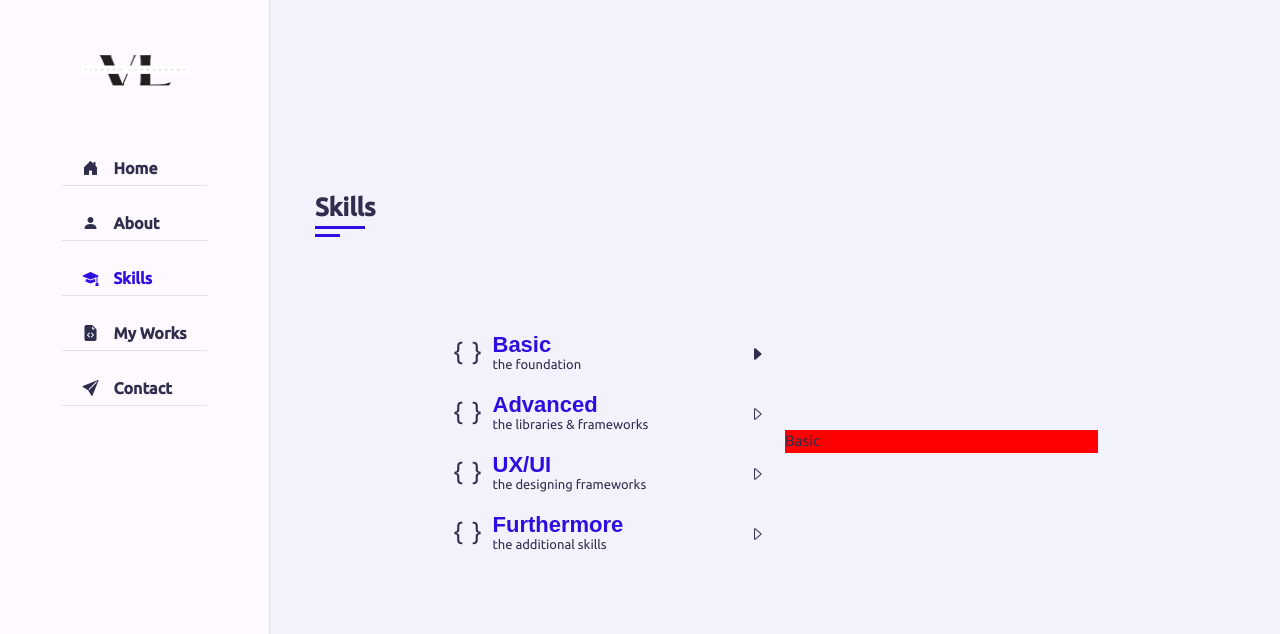
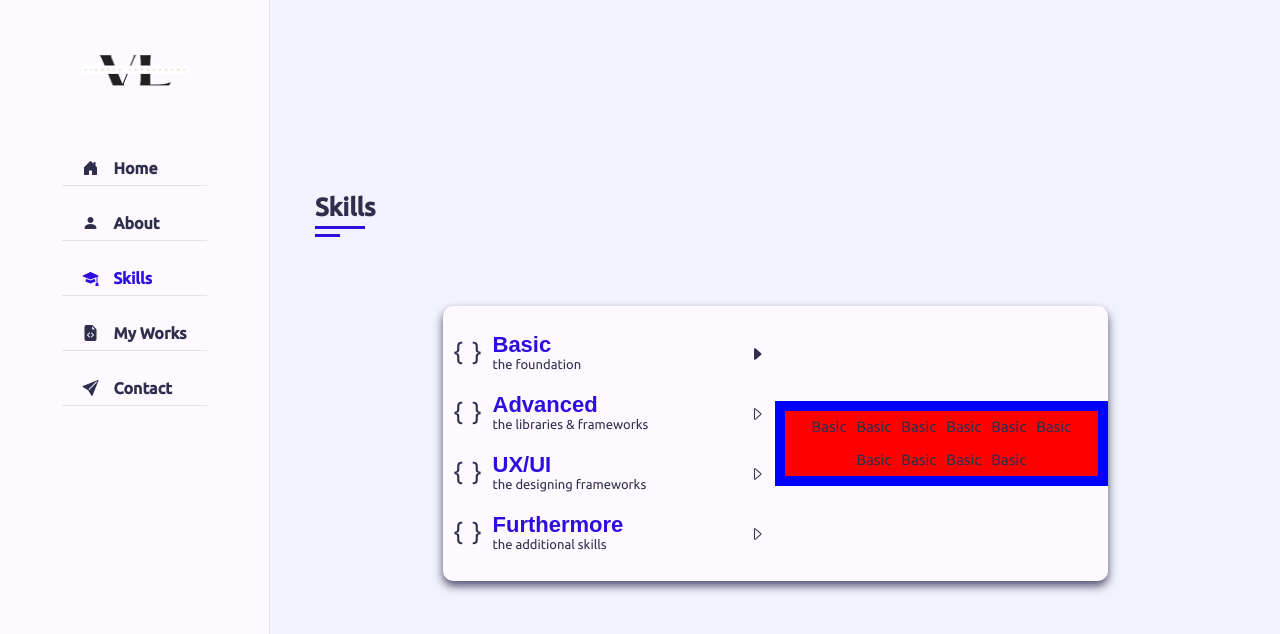
Before and after one commit to vic-ky123/portfolio, a React (Create React App) app: page / in a window 1280 px wide. Both pictures are taken after a click on the item "Skills". Shown: the top 634 px of the page. Built offline with nearby package versions, Linux system fonts and the light colour scheme; the HTML template or start-up script is replaced by a standard one; a web font is replaced by a local one.

Commit message:
Skills minor update

```diff
--- a/src/components/FormComponents/Form.js
+++ b/src/components/FormComponents/Form.js
@@ -136,7 +136,7 @@ const Form = () => {
                             return 'Sending... 📮'
                         },
                         icon: true,
-                        position: toast.POSITION.TOP_RIGHT,
+                        position: toast.POSITION.BOTTOM_RIGHT,
                         closeOnClick: false,
                         pauseOnHover: false,
                         draggable: false,
@@ -149,7 +149,7 @@ const Form = () => {
                             return 'Message sent successfully 🥳'
                         },
                         icon: true,
-                        position: toast.POSITION.TOP_RIGHT,
+                        position: toast.POSITION.BOTTOM_RIGHT,
                         closeOnClick: true,
                         pauseOnHover: true,
                         draggable: true,
@@ -162,7 +162,7 @@ const Form = () => {
                             return 'Sorry, some technical issue, please try again later 😞'
                         },
                         icon: true,
-                        position: toast.POSITION.TOP_RIGHT,
+                        position: toast.POSITION.BOTTOM_RIGHT,
                         closeOnClick: true,
                         pauseOnHover: true,
                         draggable: true,
--- a/src/components/MenuComponents/SkillsWebView.js
+++ b/src/components/MenuComponents/SkillsWebView.js
@@ -60,30 +60,41 @@ const SkillsWebView = () => {
                             })
                         }
                     </div>
-                    <div className="skills-right-section">
+                    <div className="skills-right-section" key={currItem}>
                         {(() => {
                             if (currItem === "basic") {
                                 return (
                                     <>
-                                        <div style={{ backgroundColor: "red" }}><p>Basic</p></div>
+                                        <div className="skills-data-container">
+                                            <p>Basic</p>
+                                            <p>Basic</p>
+                                            <p>Basic</p>
+                                            <p>Basic</p>
+                                            <p>Basic</p>
+                                            <p>Basic</p>
+                                            <p>Basic</p>
+                                            <p>Basic</p>
+                                            <p>Basic</p>
+                                            <p>Basic</p>
+                                        </div>
                                     </>
                                 )
                             } else if (currItem === "advanced") {
                                 return (
                                     <>
-                                        <p>Advanced</p>
+                                        <div className="skills-data-container"><p>Advanced</p></div>
                                     </>
                                 )
                             } else if (currItem === "uxui") {
                                 return (
                                     <>
-                                        <p>UX/UI</p>
+                                        <div className="skills-data-container"><p>UX/UI</p></div>
                                     </>
                                 )
                             } else if (currItem === "further") {
                                 return (
                                     <>
-                                        <p>Further</p>
+                                        <div className="skills-data-container"><p>Further</p></div>
                                     </>
                                 )
                             }
--- a/src/styles/portfolio.css
+++ b/src/styles/portfolio.css
@@ -858,4 +858,22 @@ p {
     .about {
         padding-top: 20px;
     }
+
+    .personal-info-section {
+        display: flex;
+        flex-direction: column;
+        /* justify-content: center; */
+        align-items: center;
+    }
+
+    .edu-exp-section {
+        display: flex;
+        flex-direction: column-reverse;
+        justify-content: center;
+        align-items: center;
+    }
+
+    .edu-exp-section-item {
+        margin: 0 10px 25px 10px;
+    }
 }
--- a/src/styles/skills-web-view.css
+++ b/src/styles/skills-web-view.css
@@ -18,6 +18,9 @@
     flex-direction: row;
     justify-content: center;
     align-items: center;
+    background-color: var(--bg-black-100);
+    border-radius: 10px;
+    filter: drop-shadow(0 5px 5px var(--text-black-700));
 }
 
 .skills-main-container .skills-holder .skills-left-section {
@@ -63,4 +66,32 @@
     width: 50%;
     flex-basis: 50%;
     padding: 10px;
+    background-color: blue;
 }
+
+.skills-right-section .skills-data-container {
+    animation: skillsData 0.7s linear;
+    display: flex;
+    flex-direction: row;
+    flex-wrap: wrap;
+    justify-content: center;
+    align-items: center;
+    background-color: red;
+}
+
+.skills-right-section .skills-data-container p {
+    flex-basis: calc(10% - 50px);
+    /* flex-basis: calc(33.33% - 10px); */
+    margin: 5px;
+    /* min-width: 200px; */
+}
+
+@keyframes skillsData {
+    from {
+        opacity: 0;
+    }
+
+    to {
+        opacity: 1;
+    }
+}
```
